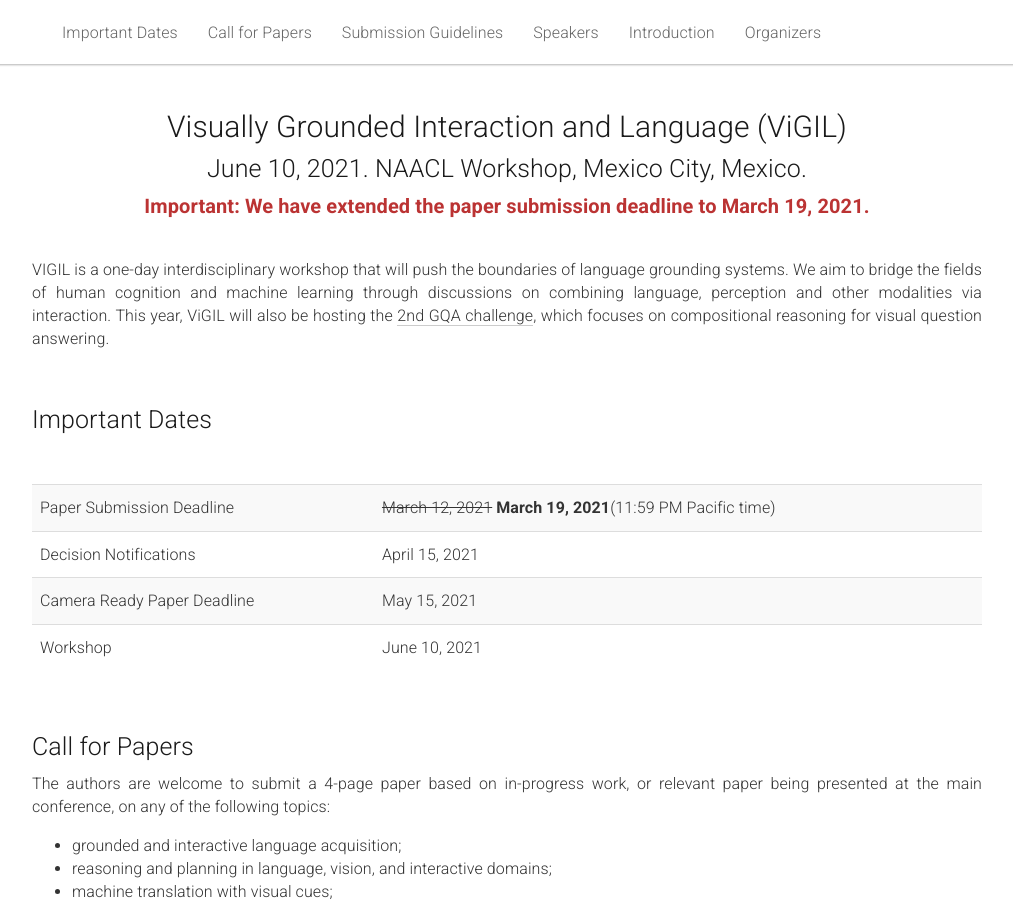
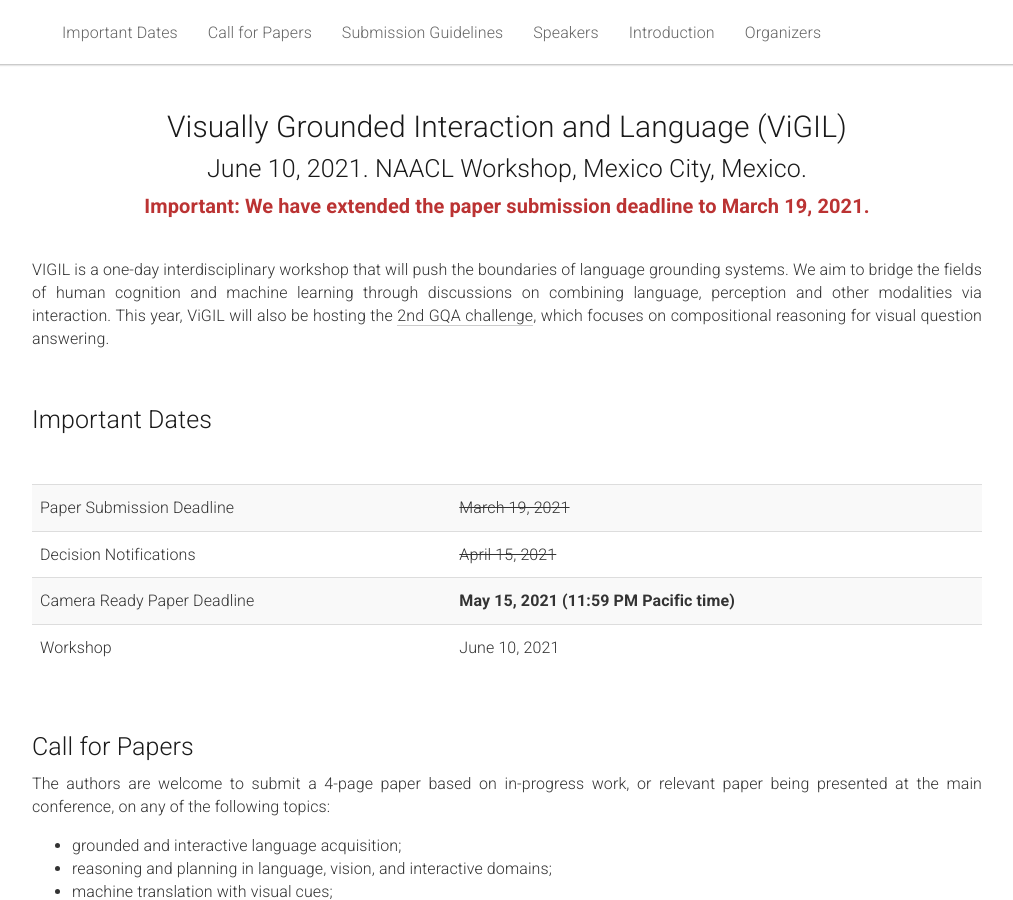
Before and after one commit to vigilworkshop/vigilworkshop.github.io, a Jekyll site: the page built from _pages/home.md, in a window 1280 px wide and 900 px high. Shown: the whole window, without its empty margins (133-1146 px from the left). Built offline with Jekyll 4.4.1, drawn with Linux system fonts in a browser that asks for light colours.

Commit message:
Update home.md

```diff
--- a/_pages/home.md
+++ b/_pages/home.md
@@ -44,15 +44,15 @@ acknowledgements: ""
       <tbody>
         <tr>
           <td>Paper Submission Deadline</td>
-          <td><del>March 12, 2021</del> <b>March 19, 2021</b>(11:59 PM Pacific time)</td>
+          <td><del>March 19, 2021</del></td>
         </tr>
         <tr>
           <td>Decision Notifications</td>
-          <td>April 15, 2021</td>
+          <td><del>April 15, 2021</del></td>
         </tr>
         <tr>
           <td>Camera Ready Paper Deadline</td>
-          <td>May 15, 2021</td>
+          <td><b>May 15, 2021 (11:59 PM Pacific time)</b></td>
         </tr>
         <tr>
           <td>Workshop</td>
```
